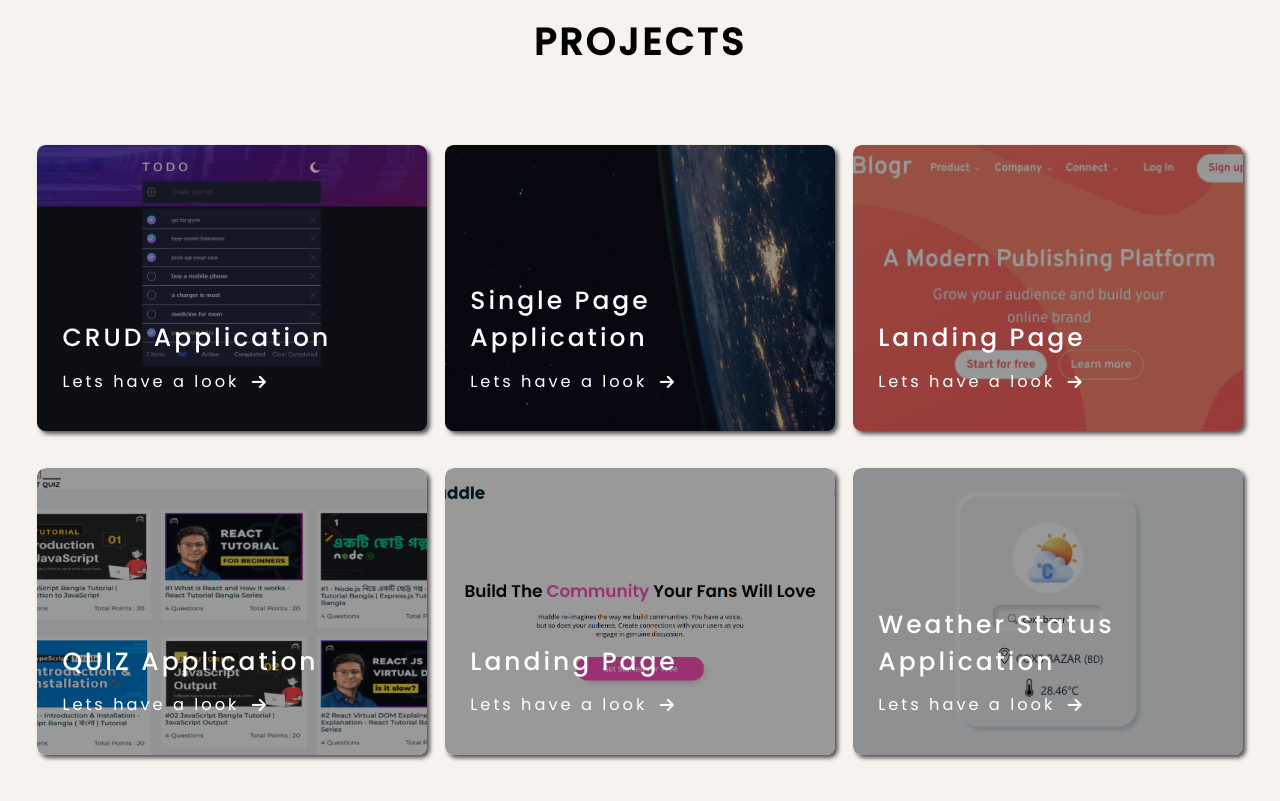
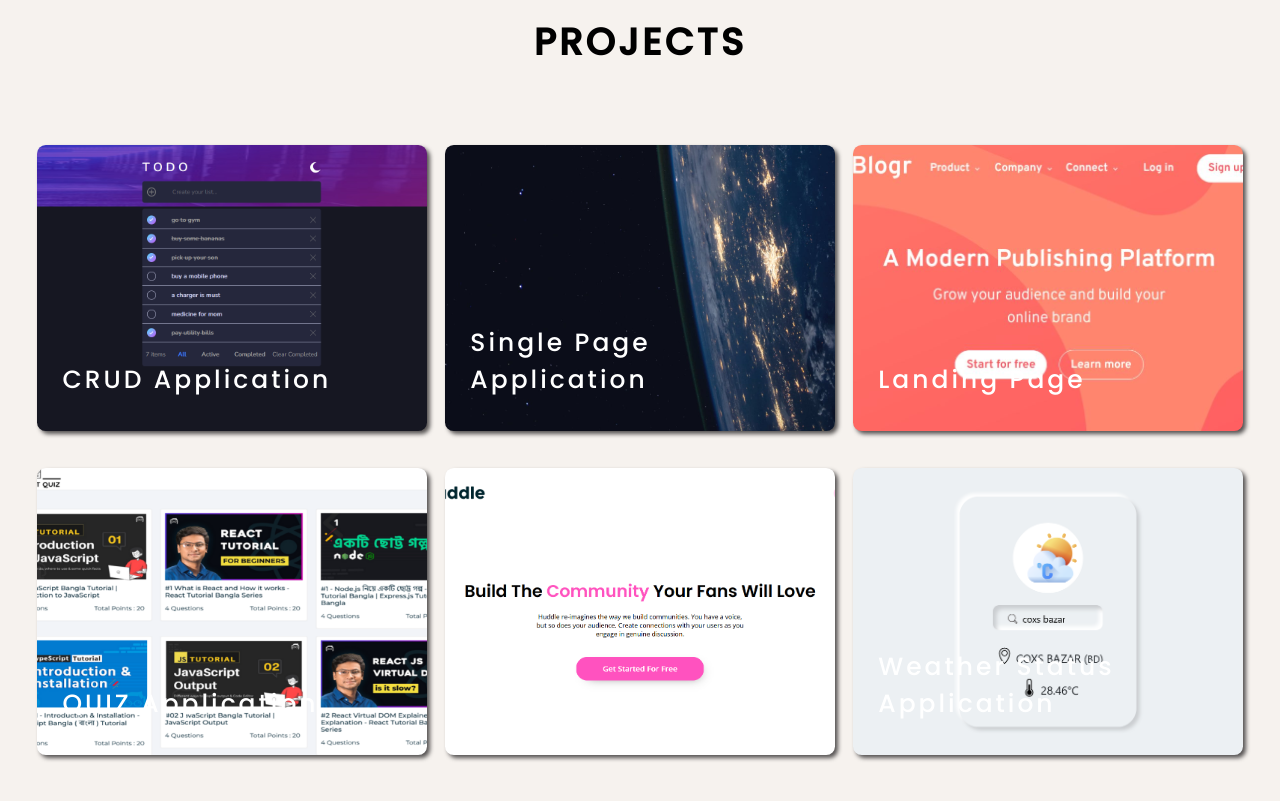
Before and after one commit to MohammadNasib/portfolio-v1, a plain HTML site: page index.html in a window 1280 px wide. Shown: the part 730-1531 px from the top of the page. Drawn offline with Linux system fonts and the light colour scheme.

Commit message:
final project commit

```diff
--- a/index.scss
+++ b/index.scss
@@ -263,25 +263,15 @@ main {
             background-size: cover;
             background-position: center;
             border-radius: 0.7em;
-            overflow: hidden;
 
             &:hover {
                 .fa {
                     transform: translate(13px, 1px) !important ;
                 }
-
-                .projectInfo {
-                    background-color: hsla(0, 0%, 0%, 0.4) !important;
-                }
-
-                h2,
-                .button {
-                    transform: translateY(0) !important;
-                }
             }
 
             .projectInfo {
-                background: none;
+                background-color: hsla(0, 0%, 0%, 0.4) !important;
                 cursor: pointer;
                 padding: 15em 0 3em 2.5em;
                 color: white;
@@ -296,15 +286,11 @@ main {
                 h2 {
                     font-size: var(--font2);
                     font-weight: 500;
-                    transition: all 0.3s ease-in-out;
-                    transform: translateY(1.7em);
                 }
 
                 .button {
                     font-size: calc(var(--font3) - 0.4em);
                     font-weight: 400;
-                    transition: all 0.5s ease-in-out;
-                    transform: translateY(5em);
 
                     .fa {
                         transform: translate(5px, 1px);
@@ -429,22 +415,9 @@ main {
             gap: 3em 1.5em;
 
             .projectBox {
-                .projectInfo {
-                    padding: 11em 0 3em 2em;
-                    gap: 1em;
-                }
-            }
-        }
-    }
-}
+                overflow: hidden;
 
-//hover stuff for desktop
-
-@media (hover: none) {
-    .project {
-        .projectContainer {
-            .projectBox {
-                .projectInfo {
+                &:hover .projectInfo {
                     background-color: hsla(0, 0%, 0%, 0.4) !important;
 
                     h2,
@@ -452,40 +425,23 @@ main {
                         transform: translateY(0);
                     }
                 }
+
+                .projectInfo {
+                    background: none !important;
+                    padding: 11em 0 3em 2em;
+                    gap: 1em;
+
+                    h2 {
+                        transition: all 0.3s ease-in-out;
+                        transform: translateY(1.7em);
+                    }
+
+                    .button {
+                        transition: all 0.5s ease-in-out;
+                        transform: translateY(5em);
+                    }
+                }
             }
         }
     }
 }
-
-// @media (hover:hover) {
-//     .project {
-//         .projectContainer {
-//             .projectBox {
-//                 overflow: hidden;
-
-//                 &:hover .projectInfo {
-//                     background-color: hsla(0, 0%, 0%, 0.4) !important;
-
-//                     h2,
-//                     .button {
-//                         transform: translateY(0);
-//                     }
-//                 }
-
-//                 .projectInfo {
-//                     background: none !important;
-
-//                     h2 {
-//                         transition: all 0.3s ease-in-out;
-//                         transform: translateY(1.7em);
-//                     }
-
-//                     .button {
-//                         transition: all 0.5s ease-in-out;
-//                         transform: translateY(5em);
-//                     }
-//                 }
-//             }
-//         }
-//     }
-// }
```
Also changed, not shown: index.css, 1 other file.
